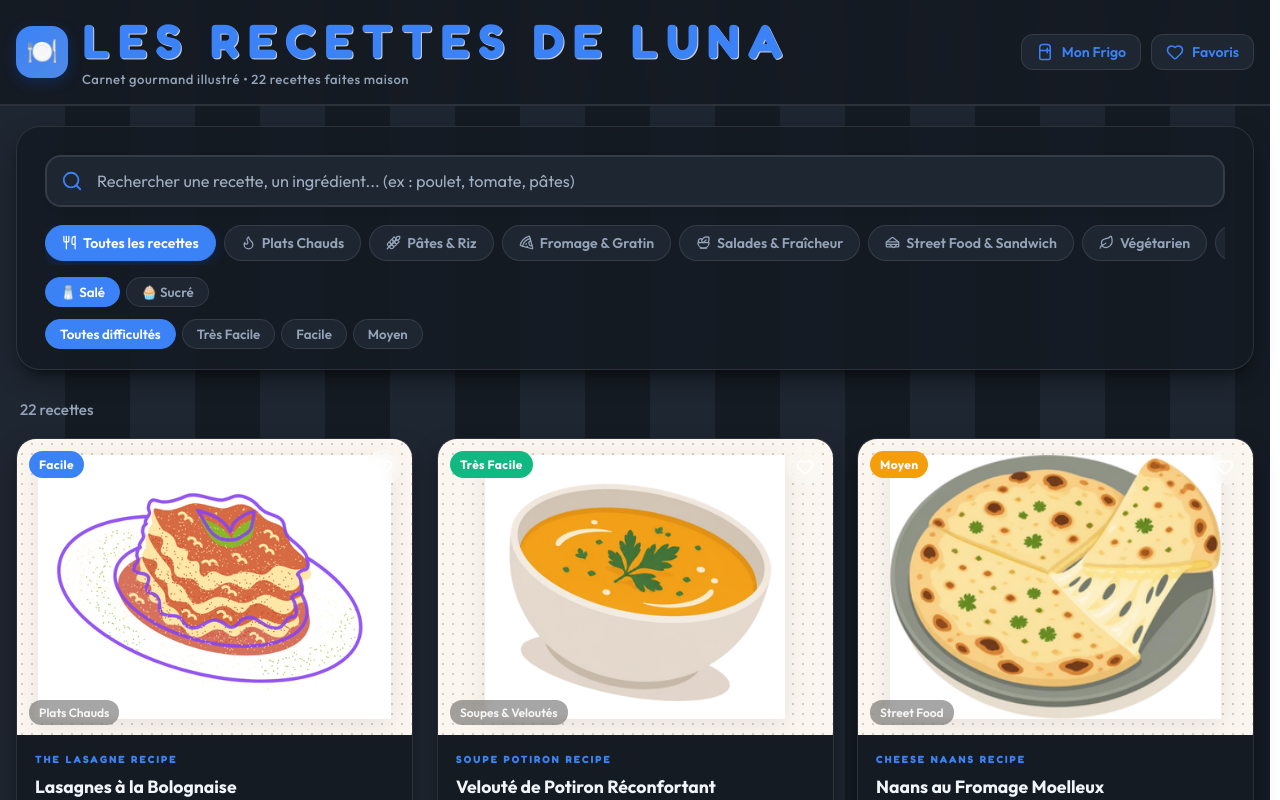
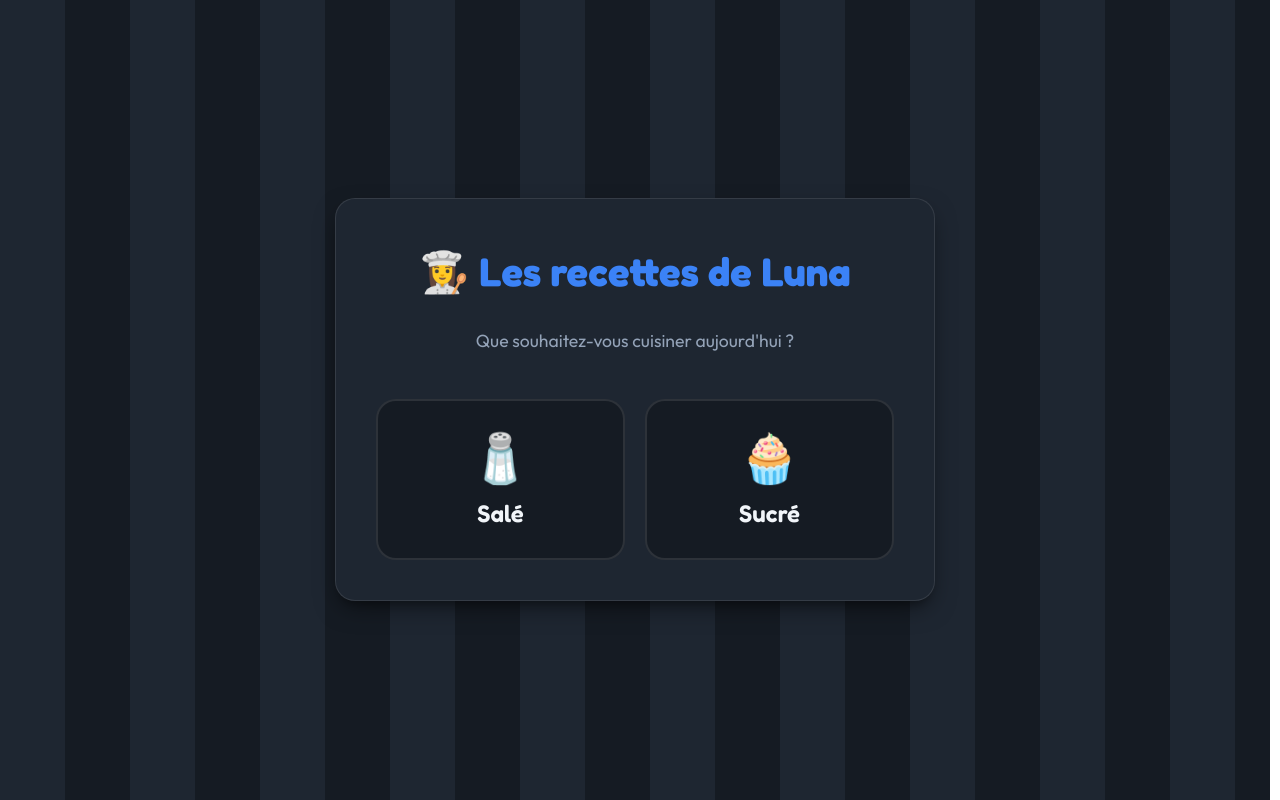
Before and after one commit to Samzerrr/lesrecettesdeluna, a React (Vite) app: page / in a window 1280 px wide. Shown: the top 800 px of the page. Built offline with nearby package versions, Linux system fonts and the light colour scheme.

Commit message:
feat: page d'accueil choix salé/sucré et fix footer

```diff
--- a/src/App.css
+++ b/src/App.css
@@ -1380,7 +1380,7 @@
    ============================================ */
 .site-footer {
   margin-top: 40px;
-  background: rgba(247, 243, 235, 0.9);
+  background: var(--paper-bg-pure);
   border-top: 2px dashed var(--border-line);
   padding: 24px 0 32px;
   text-align: center;
@@ -1409,3 +1409,72 @@
   font-size: 0.85rem;
   color: var(--text-muted);
 }
+
+/* ============================================
+   LANDING PAGE
+   ============================================ */
+.landing-container {
+  min-height: 100vh;
+  display: flex;
+  align-items: center;
+  justify-content: center;
+  padding: 20px;
+}
+.landing-content {
+  max-width: 600px;
+  width: 100%;
+  padding: 40px;
+  text-align: center;
+  background: var(--paper-bg-pure);
+  display: flex;
+  flex-direction: column;
+  gap: 24px;
+}
+.landing-title {
+  font-family: var(--font-title);
+  color: var(--cobalt-blue);
+  font-size: 2.5rem;
+}
+.landing-subtitle {
+  color: var(--text-muted);
+  font-size: 1.1rem;
+}
+.landing-choices {
+  display: flex;
+  gap: 20px;
+  justify-content: center;
+  margin-top: 20px;
+}
+.landing-btn {
+  flex: 1;
+  background: var(--paper-bg);
+  border: 2px solid var(--border-line);
+  border-radius: 20px;
+  padding: 30px;
+  display: flex;
+  flex-direction: column;
+  align-items: center;
+  gap: 12px;
+  cursor: pointer;
+  transition: all 0.3s ease;
+  color: var(--text-main);
+}
+.landing-btn:hover {
+  transform: translateY(-5px);
+  border-color: var(--cobalt-blue);
+  box-shadow: var(--shadow-hover);
+  background: var(--cobalt-light);
+}
+.landing-emoji {
+  font-size: 3rem;
+}
+.landing-text {
+  font-family: var(--font-title);
+  font-size: 1.5rem;
+}
+
+@media (max-width: 600px) {
+  .landing-choices {
+    flex-direction: column;
+  }
+}
--- a/src/App.jsx
+++ b/src/App.jsx
@@ -19,7 +19,28 @@ function App() {
   const [showFridgeMode, setShowFridgeMode] = useState(false);
   const [fridgeIngredients, setFridgeIngredients] = useState([]);
   const [difficultyFilter, setDifficultyFilter] = useState('all');
-  const [recipeType, setRecipeType] = useState('sale');
+  const [recipeType, setRecipeType] = useState(null);
+
+  if (!recipeType) {
+    return (
+      <div className="landing-container">
+        <div className="landing-content paper-card">
+          <h1 className="landing-title">👩‍🍳 Les recettes de Luna</h1>
+          <p className="landing-subtitle">Que souhaitez-vous cuisiner aujourd'hui ?</p>
+          <div className="landing-choices">
+            <button className="landing-btn" onClick={() => setRecipeType('sale')}>
+              <span className="landing-emoji">🧂</span>
+              <span className="landing-text">Salé</span>
+            </button>
+            <button className="landing-btn" onClick={() => setRecipeType('sucre')}>
+              <span className="landing-emoji">🧁</span>
+              <span className="landing-text">Sucré</span>
+            </button>
+          </div>
+        </div>
+      </div>
+    );
+  }
 
   const toggleFavorite = (id) => {
     setFavorites(prev => {
@@ -122,7 +143,6 @@ function App() {
                 setDifficultyFilter('all');
                 setShowFavoritesOnly(false);
                 setFridgeIngredients([]);
-                setRecipeType('sale');
               }}
             >
               Réinitialiser les filtres
```
